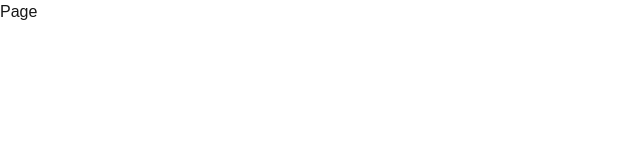
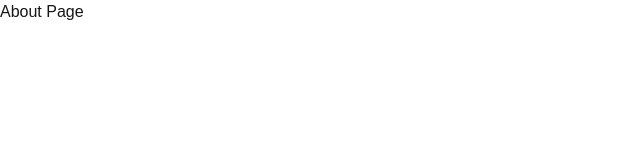
Before and after one commit to rachid-achengli/myfolio, a Next.js app: page /about in a window 1280 px wide. Shown: the top 160 px of the page, without its empty margins (0-640 px from the left). Built offline with nearby package versions, Linux system fonts and the light colour scheme.

Commit message:
Add blogs section

```diff
--- a/src/app/about/page.tsx
+++ b/src/app/about/page.tsx
@@ -1,8 +1,9 @@
 import React from 'react'
 
-const page = () => {
-    return(
-        <div>Page</div>
-    )
+const About = () => {
+  return (
+    <div>About Page</div>
+  )
 }
-export default page;
+
+export default About
--- /dev/null
+++ b/src/app/blogs/page.tsx
@@ -0,0 +1,9 @@
+import React from 'react'
+
+const Blogs = () => {
+  return (
+    <div>Blogs page</div>
+  )
+}
+
+export default Blogs
```
